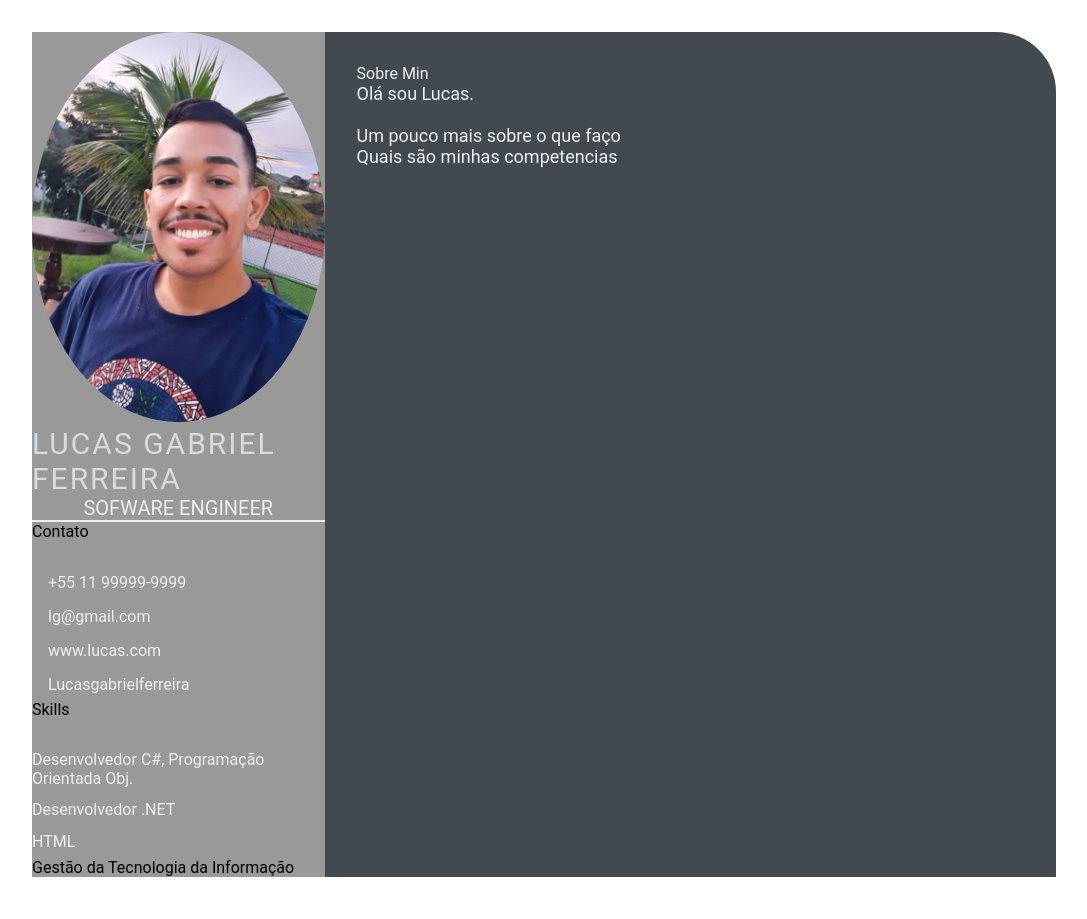
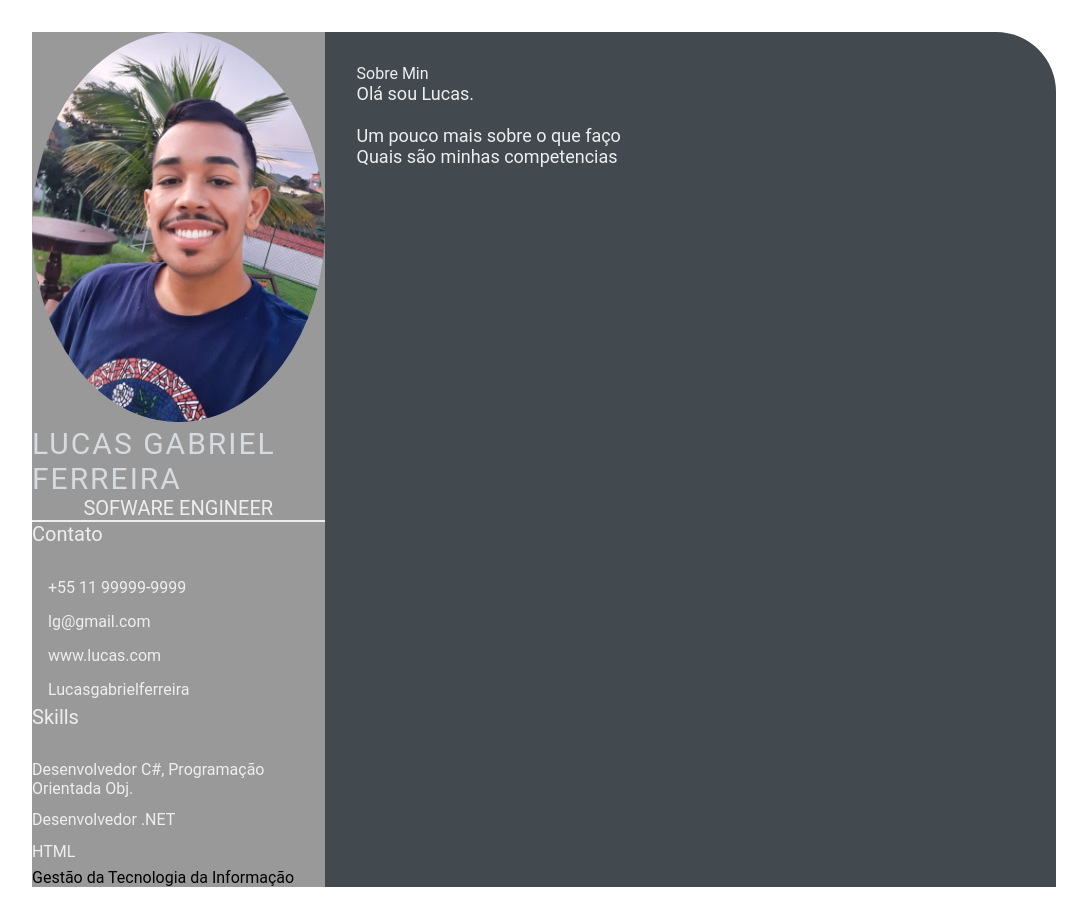
Before and after one commit to Lucasgabrielferreira/lucasgit.github.io, a plain HTML site: page index.html in a window 1280 px wide. Shown: the whole page, without its empty margins (96-1183 px from the left). Drawn offline with Linux system fonts and the light colour scheme.

Commit message:
Curriculo

```diff
--- a/index.html
+++ b/index.html
@@ -20,7 +20,7 @@
           <p class="profession">Sofware Engineer</p>
         </div>
         <div class="contact-info">
-          <p class="left-titlr">Contato</p>
+          <p class="left-title">Contato</p>
           <ul>
             <li><i class="fa fa-phone"></i>+55 11 99999-9999
             </li>
@@ -33,7 +33,7 @@
           </ul>
         </div>
         <div class="skills">
-             <p class="left-titlr">Skills</p>
+             <p class="left-title">Skills</p>
             <ul>
                 <li><p>Desenvolvedor C#, Programação Orientada Obj.</p></li>
                 <li><p>Desenvolvedor .NET</p></li>
@@ -46,7 +46,7 @@
     </section>
       <section class="right-section">
           <div class="right-section-contents">
-             <section class="anout gap">
+             <section class="about gap">
                  <div class="right-title">Sobre Min</div>
                  <p class="about-me-contents">
                     Olá sou Lucas.<br>
```
